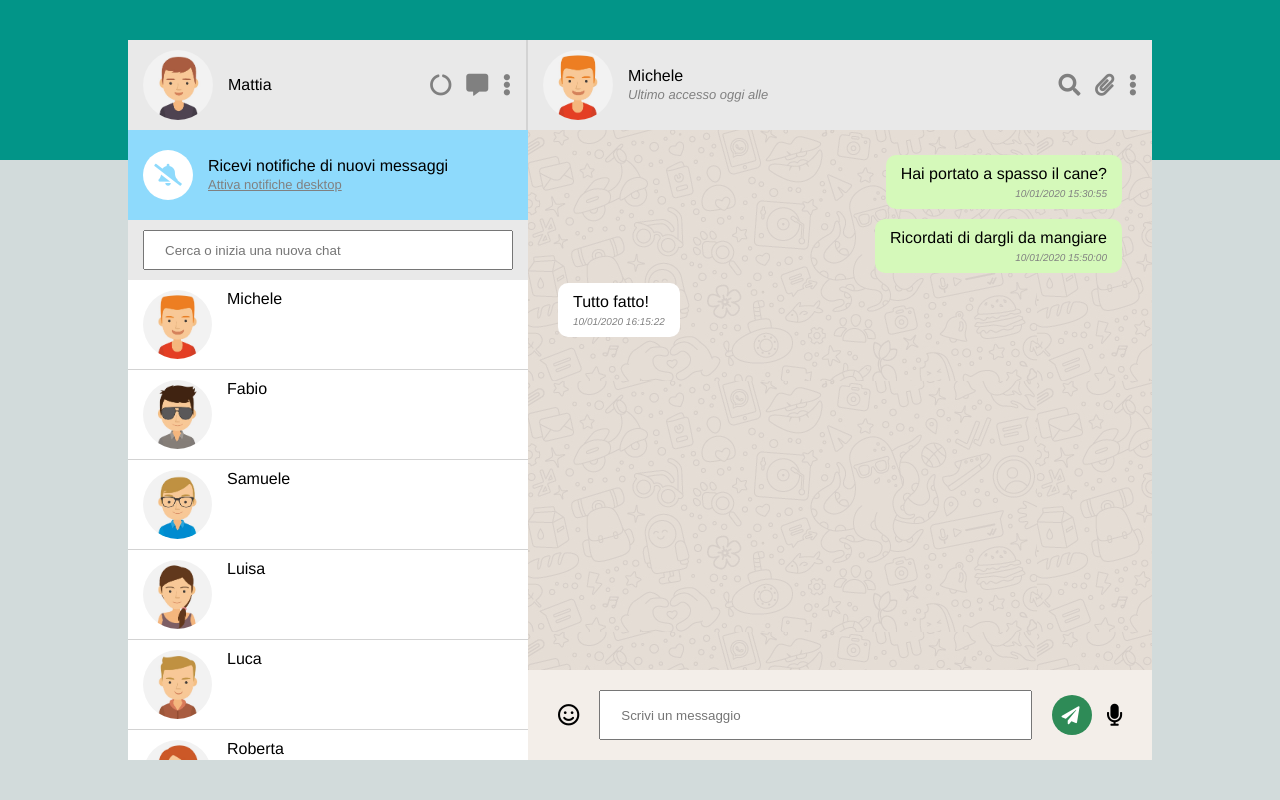
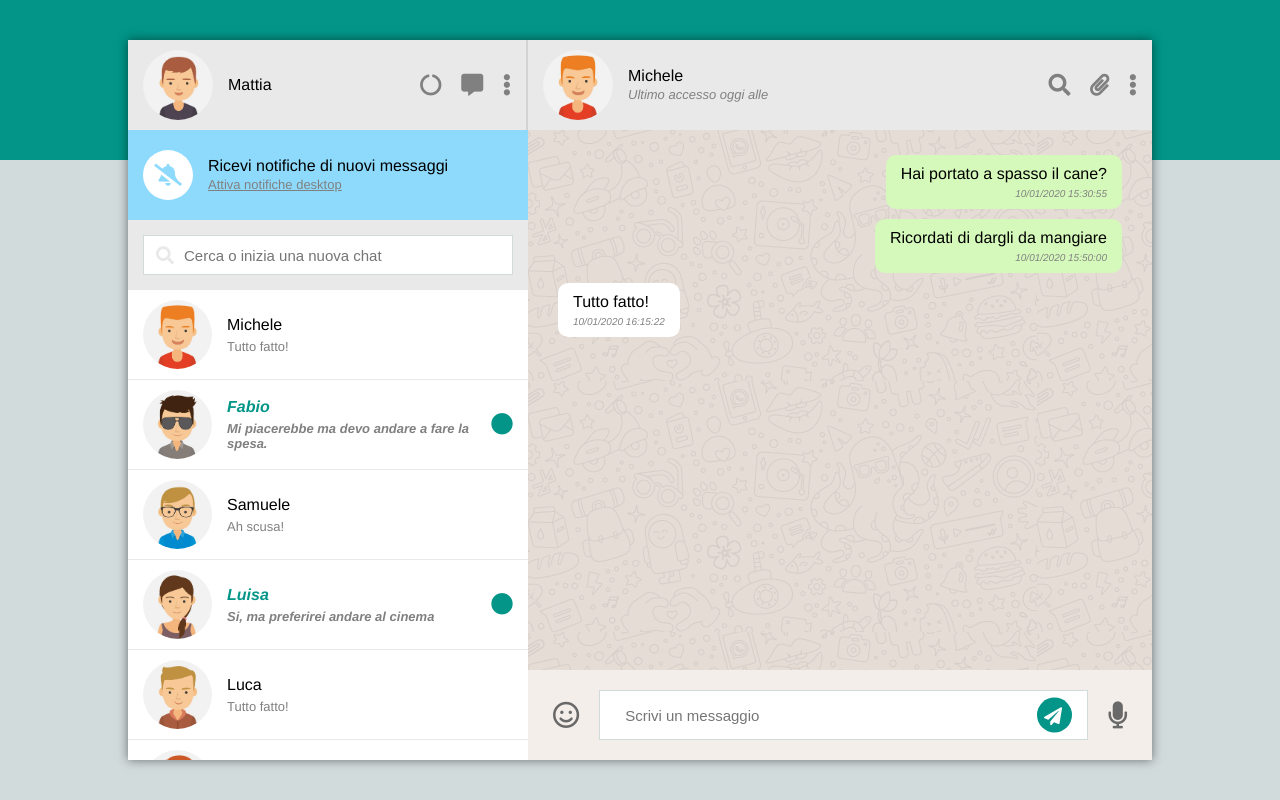
Before and after one commit to pmattiab/vue-boolzapp, a plain HTML site: page index.html in a window 1280 px wide. Drawn offline with nearby package versions, Linux system fonts and the light colour scheme.

Commit message:
ultimo messaggio visibile + aggiustati stili css

```diff
--- a/css/style.css
+++ b/css/style.css
@@ -12,7 +12,6 @@ body {
     font-family: "Helvetica Neue",Helvetica,Arial,sans-serif;
     background-color: #029588;
     background-image: linear-gradient(180deg, #029588 20%, #d2dbdb 20%);
-    position: relative;
 }
 
 img {
@@ -32,6 +31,10 @@ img {
     align-items: center;
 }
 
+.pos_relative {
+    position: relative;
+}
+
 .padding_10_15 {
     padding: 10px 15px;
 }
@@ -46,6 +49,10 @@ img {
 
 i {
     font-size: 22px;
+}
+
+input {
+    outline: none;
 }
 
 .bglightgray {
@@ -72,17 +79,20 @@ i {
 .app_container {
     width: 100%;
     height: 100%;
+    box-shadow: 0 0 10px rgba(0, 0, 0, 0.5);
     display: flex;
 }
 
 .left_col {
     width: 400px;
     height: 100%;
+    flex-shrink: 2;
 }
 
 .right_col {
-    width: calc(100% - 400px);
+    flex-grow: 1;
     height: 100%;
+    flex-shrink: 3;
 }
 
 /* colonna sinistra */
@@ -91,9 +101,10 @@ i {
     border-right: 2px solid lightgray;
 }
 
-.myuser_,
+.myuser_img,
 .chat_user_img {
     margin-right: 15px;
+    height: 100%;
 }
 
 .myuser_name {
@@ -101,7 +112,7 @@ i {
 }
 
 .icons .icon {
-    margin-left: 10px;
+    margin-left: 15px;
     color: gray;
 }
 
@@ -132,24 +143,39 @@ i {
 
 .contacts_filter {
     width: 100%;
-    height: 60px;
+    height: 70px;
 }
 
 .text_input {
     flex-grow: 1;
-    padding: 0 20px;
-    height: 100%;
+}
+
+.filter_input {
+    font-size: 15px;
+    padding: 0 20px 0 40px;
+    width: 100%;
+    height: 40px;
+    border: 1px solid #d2dbdb;
+}
+
+.search_icon i {
+    font-size: 18px;
+    color: #e9e9e9;
+    position: absolute;
+    top: 50%;
+    transform: translateY(-50%);
+    left: 7%;
 }
 
 .contacts_cont {
-    height: calc(100% - 60px);
+    height: calc(100% - 70px);
     overflow-y: auto;
 }
 
 .single_chat {
     height: 90px;
     list-style-type: none;
-    border-bottom: 1px solid lightgray;
+    border-bottom: 1px solid rgba(211, 211, 211, 0.5);
 }
 
 .single_chat:last-child {
@@ -157,11 +183,23 @@ i {
 }
 
 .single_chat:hover {
-    background-color: #e9e9e9;
+    background-color: #f1f0f0;
+    box-shadow: inset 0 0 1px rgba(0, 0, 0, 0.3);
 }
 
-.chat_user_img {
-    height: 100%;
+.chat_last_msg {
+    color: gray;
+    font-size: small;
+}
+
+.toread {
+    color: #029588;
+    font-style: italic;
+    font-weight: bold;
+}
+
+.toread_circle i {
+    color: #029588;
 }
 
 /* colonna destra */
@@ -173,6 +211,16 @@ i {
     flex-grow: 1;
 }
 
+.chat_contact_name {
+    margin-bottom: 5px;
+}
+
+.contact_details {
+    flex-grow: 1;
+    flex-direction: column;
+    justify-content: center;
+}
+
 .last_login {
     color: gray;
     font-style: italic;
@@ -182,6 +230,7 @@ i {
 
 .chat_text {
     height: calc(100% - 180px);
+    overflow-y: auto;
     background-image: url(../img/mine.jpg)
 }
 
@@ -191,6 +240,7 @@ i {
 
 .single_message {
     width: max-content;
+    max-width: 45%;
     border-radius: 10px;
     margin: 5px 0;
     background-color: white;
@@ -213,23 +263,48 @@ i {
 
 .chat_input {
     height: 90px;
+    padding: 20px 25px;
     background-color: #f3eee9;
 }
 
+.chat_input .text_input {
+    margin: 0 20px;
+    height: 100%;
+}
+
+.chat_input input {
+    font-size: 15px;
+}
+
+.chat_input i {
+    font-size: 27px;
+    color: dimgray;
+}
+
+.message_input {
+    flex-grow: 1;
+    width: 100%;
+    height: 100%;
+    padding: 0 70px 0 25px;
+    border: 1px solid #d2dbdb;
+}
+
 .send_btn {
+    height: 35px;
+    width: 35px;
+    background-color: #029588;
+    justify-content: center;
+    position: absolute;
+    top: 50%;
+    transform: translateY(-50%);
+    right: 80px;
+}
+
+.send_btn i {
     color: white;
-    height: 40px;
-    width: 40px;
-    background-color: seagreen;
-    justify-content: center;
-    margin-right: 15px;
 }
 
 .send_btn .fas {
     font-size: 18px;
     transform: translateX(-1.5px);
 }
-
-.message_input {
-    width: 100%;
-}
--- a/index.html
+++ b/index.html
@@ -23,7 +23,7 @@
                 <!-- inizio colonna sinistra -->
                 <div class="left_col">
                     <div class="myuser bglightgray flex align_center padding_10_15">
-                        <div class="myuser_img chat_user_img">
+                        <div class="myuser_img">
                             <img :src="'img/avatar' + myContact.avatar + '.jpg'" alt="" class="circle_img">
                         </div>
                         <span class="myuser_name">{{myContact.name}}</span>
@@ -43,26 +43,34 @@
                         </div>
                     </div>
                     <div class="contacts">
-                        <div class="contacts_filter bglightgray flex align_center padding_10_15">
-                            <!-- <span><i class="fas fa-search"></i></span> -->
+                        <div class="text_input contacts_filter bglightgray flex align_center padding_10_15 pos_relative">
                             <input
                             type="text"
-                            class="text_input filter_input"
+                            class="filter_input"
                             placeholder="Cerca o inizia una nuova chat"
                             v-model="userFilter"
                             @keyup="contactFilter">
+                            <span class="search_icon"><i class="fas fa-search"></i></span>
                         </div>
                         <div class="contacts_cont">
                             <ul class="contacts_list">
                                 <li v-for="(contact, index) in contacts"
                                 v-if="contact.visible"
                                 @click="changeChat(contact, index)"
-                                class="single_chat pointer flex padding_10_15">
+                                class="single_chat pointer flex align_center padding_10_15"
+                                :class="{'toread': contact.toRead}">
 
                                     <div class="chat_user_img">
                                         <img :src="'img/avatar' + contact.avatar + '.jpg'" alt="" class="circle_img">
                                     </div>
-                                    <div class="chat_user_name">{{contact.name}}</div>
+                                    <div class="contact_details flex">
+                                        <div class="chat_contact_name">{{contact.name}}</div>
+                                        <div
+                                        class="chat_last_msg">{{contact.messages[lastMsgIndex(contact)].text}}</div>
+                                    </div>
+                                    <div v-if="contact.toRead" class="toread_circle">
+                                        <i class="fas fa-circle"></i>
+                                    </div>
 
                                 </li>
                             </ul>
@@ -97,20 +105,23 @@
                             </li>
                         </ul>
                     </div>
-                    <div class="chat_input flex align_center padding_20_30">
+
+                    <div class="chat_input flex align_center pos_relative">
                         <span><i class="far fa-smile"></i></span>
                         <div class="text_input">
-                            <input type="text"
-                            @keyup.enter="sendMsg(currentChat)"
+
+                            <input
+                            type="text"
+                            class="message_input"
+                            placeholder="Scrivi un messaggio"
                             v-model="newUserMsg"
-                            class="text_input message_input"
-                            placeholder="Scrivi un messaggio">
+                            @keyup.enter="sendMsg(currentChat)">
+
+                            <span class="send_btn circle_img pointer flex align_center" @click="sendMsg(currentChat)">
+                                <i class="fas fa-paper-plane"></i>
+                            </span>
+
                         </div>
-                        <span
-                        class="send_btn circle_img pointer flex align_center"
-                        @click="sendMsg(currentChat)">
-                            <i class="fas fa-paper-plane"></i>
-                        </span>
                         <span><i class="fas fa-microphone"></i></span>
                     </div>
                 </div>
--- a/js/script.js
+++ b/js/script.js
@@ -23,6 +23,7 @@ var app = new Vue(
                     name: 'Michele',
                     avatar: '_1',
                     visible: true,
+                    toRead: false,
                     messages: [
                         {
                             date: '10/01/2020 15:30:55',
@@ -45,6 +46,7 @@ var app = new Vue(
                     name: 'Fabio',
                     avatar: '_2',
                     visible: true,
+                    toRead: true,
                     messages: [
                         {
                             date: '20/03/2020 16:30:00',
@@ -67,6 +69,7 @@ var app = new Vue(
                     name: 'Samuele',
                     avatar: '_3',
                     visible: true,
+                    toRead: false,
                     messages: [
                         {
                             date: '28/03/2020 10:10:40',
@@ -89,6 +92,7 @@ var app = new Vue(
                     name: 'Luisa',
                     avatar: '_4',
                     visible: true,
+                    toRead: true,
                     messages: [
                         {
                             date: '10/01/2020 15:30:55',
@@ -106,6 +110,7 @@ var app = new Vue(
                     name: 'Luca',
                     avatar: '_5',
                     visible: true,
+                    toRead: false,
                     messages: [
                         {
                             date: '10/01/2020 15:30:55',
@@ -128,6 +133,7 @@ var app = new Vue(
                     name: 'Roberta',
                     avatar: '_6',
                     visible: true,
+                    toRead: false,
                     messages: [
                         {
                             date: '20/03/2020 16:30:00',
@@ -150,6 +156,7 @@ var app = new Vue(
                     name: 'Antonio',
                     avatar: '_7',
                     visible: true,
+                    toRead: false,
                     messages: [
                         {
                             date: '28/03/2020 10:10:40',
@@ -172,6 +179,7 @@ var app = new Vue(
                     name: 'Pasquale',
                     avatar: '_8',
                     visible: true,
+                    toRead: false,
                     messages: [
                         {
                             date: '10/01/2020 15:30:55',
@@ -215,6 +223,9 @@ var app = new Vue(
 
             changeChat(contact, index) {
                 this.currentChat = index;
+                console.log(contact);
+                contact.toRead = false;
+
             },
 
             sendMsg(currentChat) {
@@ -236,6 +247,11 @@ var app = new Vue(
                     alert("Messaggio vuoto");
 
                 }
+            },
+
+            lastMsgIndex(contact) {
+                let indexNumber = contact.messages.length;
+                return indexNumber - 1;
             }
         },
 
```
